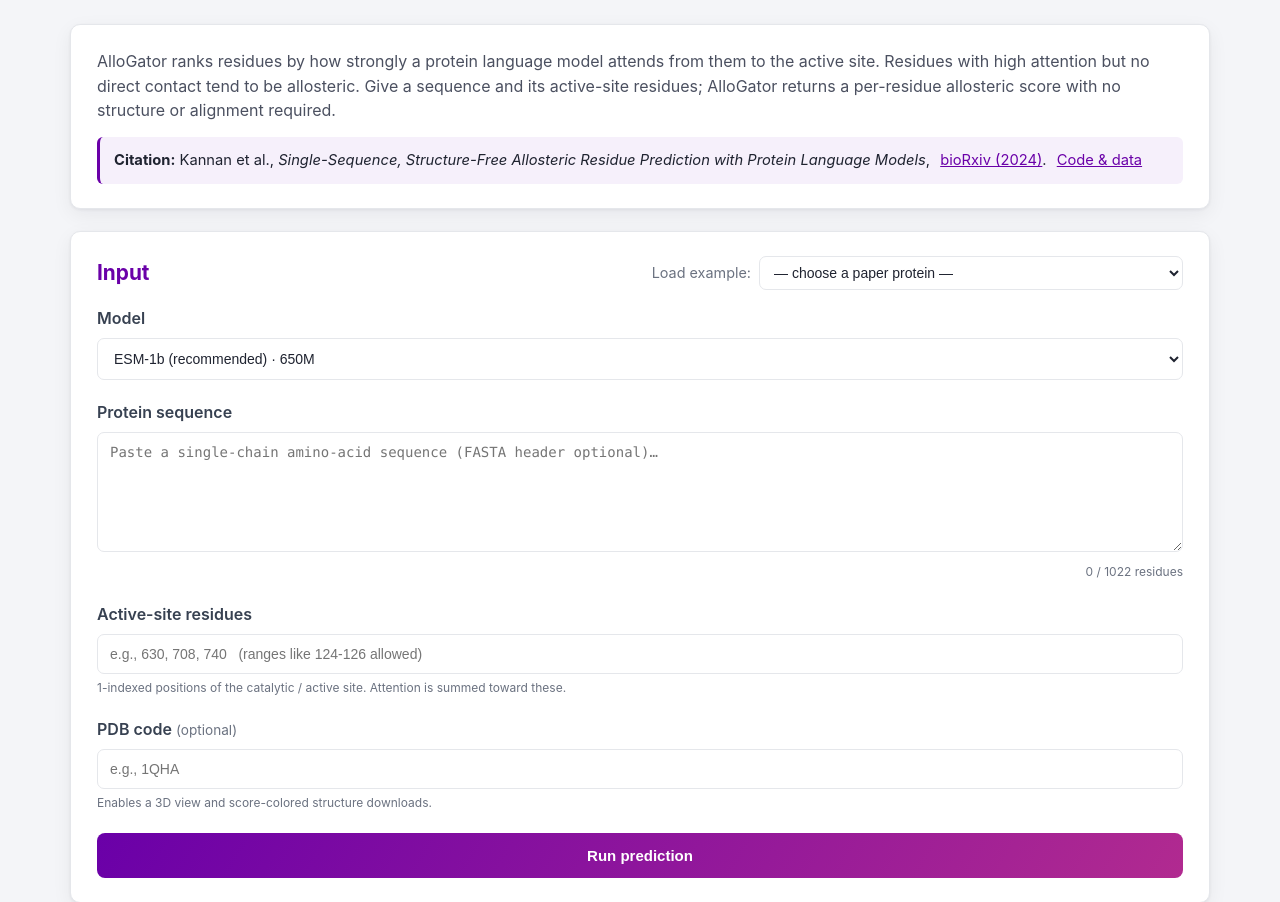
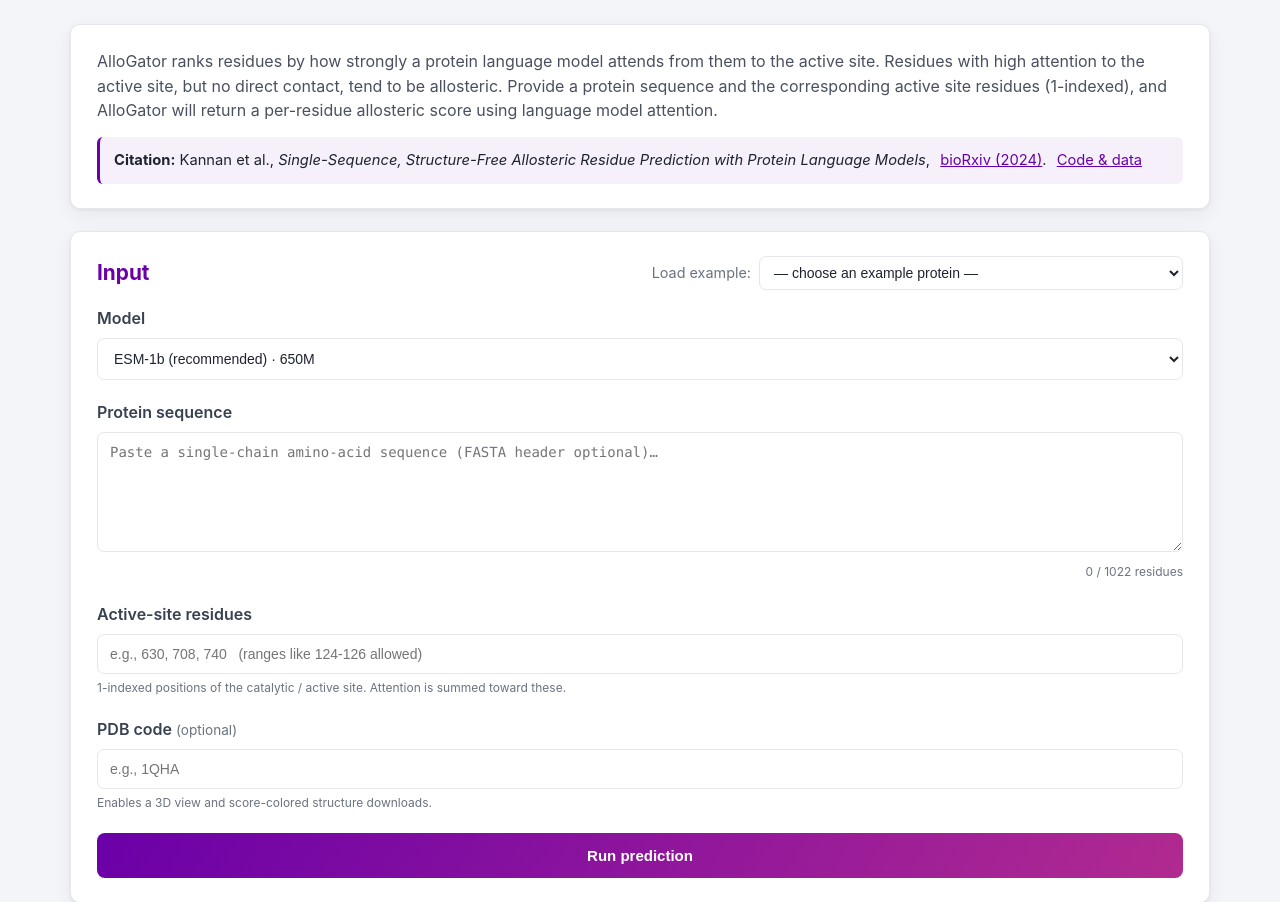
Before and after one commit to g0kulkannan/allogator_webapp, a FastAPI app: page / in a window 1280 px wide. Shown: the part 210-1112 px from the top of the page. Run offline with FastAPI, Linux system fonts and the light colour scheme; some libraries are stand-ins or nearby versions.

Commit message:
Reword about-section blurb and example-picker label
- "choose a paper protein" -> "choose an example protein"
- Reword the about blurb (attention-to-active-site framing; ask for a
  protein sequence + 1-indexed active-site residues).

Co-Authored-By: Claude Opus 4.8 (1M context) <noreply@anthropic.com>

```diff
--- a/app/templates/index.html
+++ b/app/templates/index.html
@@ -18,9 +18,9 @@
         <section class="about-section">
             <p>
                 AlloGator ranks residues by how strongly a protein language model attends from them to the
-                active site. Residues with high attention but no direct contact tend to be allosteric. Give a
-                sequence and its active-site residues; AlloGator returns a per-residue allosteric score with no
-                structure or alignment required.
+                active site. Residues with high attention to the active site, but no direct contact, tend to be
+                allosteric. Provide a protein sequence and the corresponding active site residues (1-indexed),
+                and AlloGator will return a per-residue allosteric score using language model attention.
             </p>
             <div class="citation-box">
                 <strong>Citation:</strong> Kannan et al., <em>Single-Sequence, Structure-Free Allosteric Residue
@@ -37,7 +37,7 @@
                     <div class="examples-inline">
                         <label for="example-select">Load example:</label>
                         <select id="example-select">
-                            <option value="">— choose a paper protein —</option>
+                            <option value="">— choose an example protein —</option>
                         </select>
                     </div>
                 </div>
```
